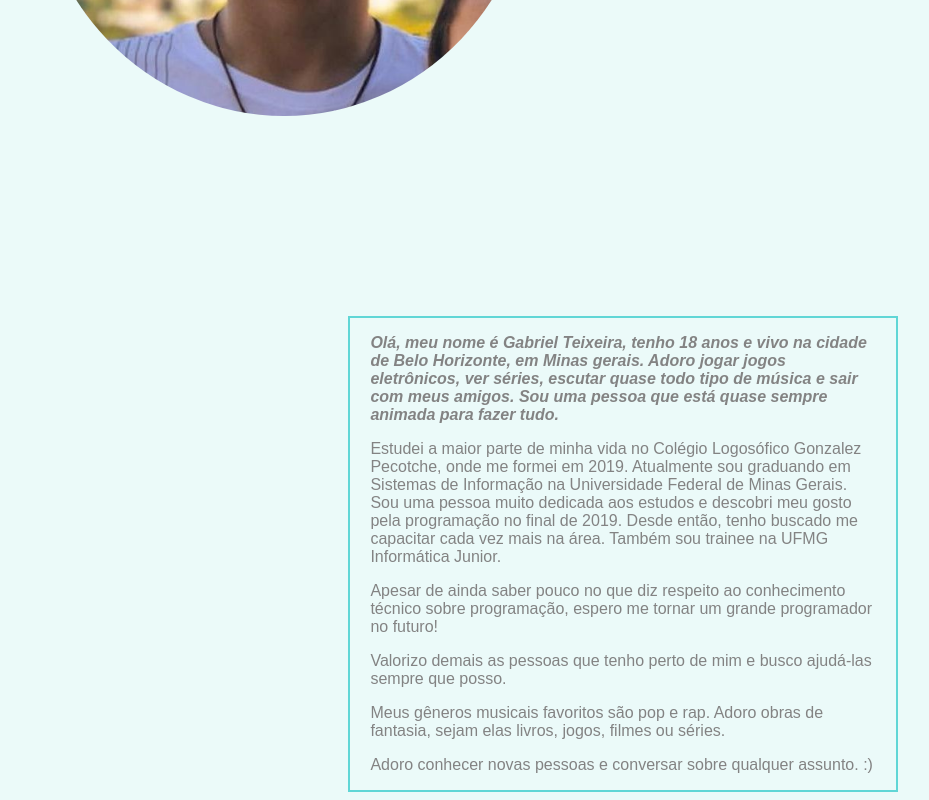
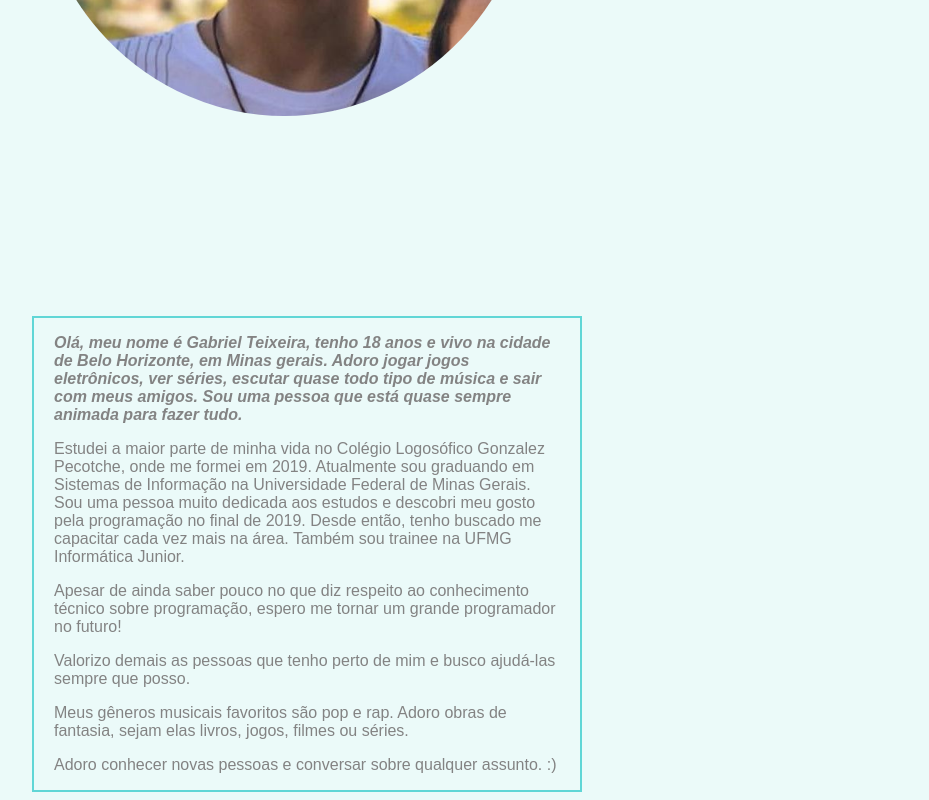
Before and after one commit to gabrielmteixeira/About-Myself, a plain HTML site: page about-myself/sobre.html in a window 1280 px wide. Shown: the part 657-1457 px from the top of the page, without its empty margins (174-1103 px from the left). Drawn offline with Linux system fonts and the light colour scheme.

Commit message:
Atualização site

```diff
--- a/about-myself/reset.css
+++ /dev/null
@@ -1,48 +0,0 @@
-/* http://meyerweb.com/eric/tools/css/reset/
-   v2.0 | 20110126
-   License: none (public domain)
-*/
-
-html, body, div, span, applet, object, iframe,
-h1, h2, h3, h4, h5, h6, p, blockquote, pre,
-a, abbr, acronym, address, big, cite, code,
-del, dfn, em, img, ins, kbd, q, s, samp,
-small, strike, strong, sub, sup, tt, var,
-b, u, i, center,
-dl, dt, dd, ol, ul, li,
-fieldset, form, label, legend,
-table, caption, tbody, tfoot, thead, tr, th, td,
-article, aside, canvas, details, embed,
-figure, figcaption, footer, header, hgroup,
-menu, nav, output, ruby, section, summary,
-time, mark, audio, video {
-	margin: 0;
-	padding: 0;
-	border: 0;
-	font-size: 100%;
-	font: inherit;
-	vertical-align: baseline;
-}
-/* HTML5 display-role reset for older browsers */
-article, aside, details, figcaption, figure,
-footer, header, hgroup, menu, nav, section {
-	display: block;
-}
-body {
-	line-height: 1;
-}
-ol, ul {
-	list-style: none;
-}
-blockquote, q {
-	quotes: none;
-}
-blockquote:before, blockquote:after,
-q:before, q:after {
-	content: '';
-	content: none;
-}
-table {
-	border-collapse: collapse;
-	border-spacing: 0;
-}
--- a/about-myself/sobre.css
+++ b/about-myself/sobre.css
@@ -36,7 +36,7 @@ h1 {
 }
 
 nav ul {
-    display: inline;
+    display: inline-block;
     position: absolute;
     margin-right: 100px;
     right: 0;
@@ -64,10 +64,9 @@ li a:hover {
 
 .texto-bio {
     font-family: Arial, Helvetica, sans-serif;
-    float: right;
     width: 40%;
     display: inline-block;
-    margin: 200px 200px 0 0;
+    margin: 200px 0px 0 198px;
     padding: 0 20px 0 20px;
     Color: rgb(131, 131, 131);
     border: 2px solid rgb(96, 214, 214);
```
